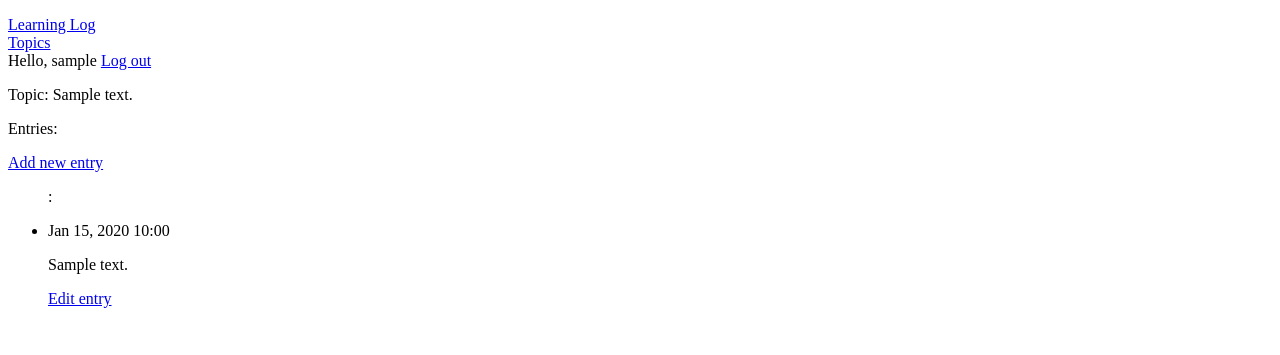
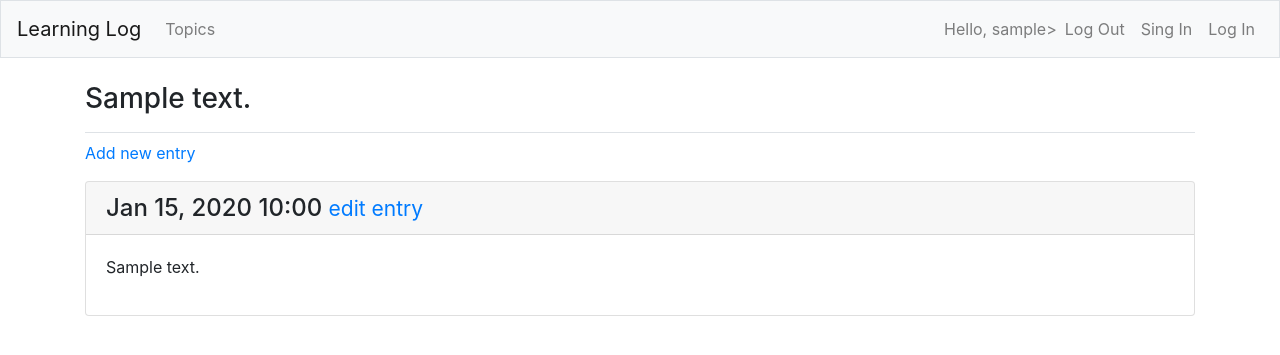
Before and after one commit to MaksiOksi/Learning_Log, a Django app: page /topic/1/ in a window 1280 px wide. Shown: the top 355 px of the page. Run offline with Django 4.2, Linux system fonts and the light colour scheme; a user stored in the database is signed in; tables that the repository leaves empty hold one stand-in row (values such as "Sample post"); some libraries are stand-ins or nearby versions.

Commit message:
edit views and visual of site

```diff
--- a/learning_log_app/models.py
+++ b/learning_log_app/models.py
@@ -1,8 +1,10 @@
+from django.contrib.auth.models import User
 from django.db import models
 
 
 # Create your models here.
 class Topic(models.Model):
+    owner = models.ForeignKey(User, on_delete=models.CASCADE)
     text = models.CharField(max_length=200)
     date_added = models.DateTimeField(auto_now_add=True)
 
--- a/learning_log_app/templates/learning_log_app/base.html
+++ b/learning_log_app/templates/learning_log_app/base.html
@@ -1,29 +1,58 @@
-<!DOCTYPE html>
+<!doctype html>
 <html lang="en">
 <head>
+    {% load bootstrap4 %}
     <meta charset="UTF-8">
-    <title></title>
+    <meta name="viewport" content= "width=device-width, initial-scale=1,
+    shrink-to-fit=no">
+    <title>Learning Log</title>
+
+    {% bootstrap_css %}
+    {% bootstrap_javascript jquery='full' %}
+
 </head>
 <body>
+  <nav class="navbar navbar-expand-md navbar-light bg-light mb-4 border">
+    <a class="navbar-brand" href="{% url 'learning_log_app:index' %}">
+        Learning Log</a>
 
-<p>
-    <a href="{% url 'learning_log_app:index' %}">Learning Log</a>
-      <br>
-      <a href="{% url 'learning_log_app:topics' %}">Topics</a>
-      <br>
-    {% if user.is_authenticated %}
-      Hello, {{ user.username }}
-      <a href="{% url 'users:logout' %}">Log out</a>
-      <br>
-    {% else %}
-      <a href="{% url 'users:register' %}">Sing in</a>
-      <br>
-      <a href="{% url 'users:login' %}">Log in</a>
-    {% endif %}
-</p>
+    <button class="navbar-toggler" type="button" data-toggler="collapse"
+    data-target="#navbarCollapse" aria-controls="navbarCollapse"
+    aria-expanded="false" aria-label="Toggle navigation">
+    <span class="navbar-toggler-icon"></span></button>
+      <div class="collapse navbar-collapse" id="navbarCollapse">
+        <ul class="navbar-nav mr-auto">
+            <li class="nav-item">
+                <a class="nav-link" href="{% url 'learning_log_app:topics' %}">
+                    Topics</a></li>
+        </ul>
+        <ul class="navbar-nav ml-auto">
+            {% if user.is_authenticated %}
+              <li class="nav-item">
+                <span class="navbar-text">Hello, {{ user.username }}></span>
+              </li>
+              <li class="nav-item">
+                <a class="nav-link" href="{% url 'users:logout' %}">Log Out</a>
+              </li>
+              <li class="nav-item">
+                <a class="nav-link" href="{% url 'users:register' %}">Sing In</a>
+              </li>
+              <li class="nav-item">
+                <a class="nav-link" href="{% url 'users:login' %}">Log In</a></li>
+            {% endif %}
+        </ul>
+    </div>
+  </nav>
 
-{% block content %}
-{% endblock content %}
+  <main role="main" class="container">
+    <div class="pb-2 mb-2 border-bottom">
+        {% block page_header %}{% endblock page_header %}
+    </div>
+    <div>
+        {% block content %}{% endblock content %}
+    </div>
+  </main>
 
 </body>
+
 </html>
--- a/learning_log_app/templates/learning_log_app/topic.html
+++ b/learning_log_app/templates/learning_log_app/topic.html
@@ -8,27 +8,30 @@
 
 {% extends 'learning_log_app/base.html' %}
 
+{% block page_header %}
+  <h3>{{ topic }}</h3>
+{% endblock page_header %}
+
 {% block content %}
-  <p>Topic: {{ topic }}</p>
-
-  <p>Entries:</p>
   <p>
     <a href="{% url 'learning_log_app:new_entry' topic.id %}">Add new entry</a>
   </p>
 
-    <ul>
-      {% for entry in entries %}:
-        <li>
-          <p>{{ entry.date_added|date:'M d, Y H:i' }}</p>
-          <p>{{ entry.text|linebreaks }}</p>
-          <p>
-            <a href="{% url 'learning_log_app:edit_entry' entry.id %}">Edit entry</a>
-          </p>
-        </li>
-      {% empty %}
-        <li>There are no entries yet.</li>
-      {% endfor %}
-    </ul>
+  {% for entry in entries %}
+    <div class="card mb-3">
+      <h4 class="card-header">
+        {{ entry.date_added|date:'M d, Y H:i' }}
+        <small><a href="{% url 'learning_log_app:edit_entry' entry.id %}">
+          edit entry</a></small>
+      </h4>
+      <div class="card-body">
+        {{ entry.text|linebreaks }}
+      </div>
+    </div>
+
+  {% empty %}
+    <p>There are no entries for this topic yet.</p>
+  {% endfor %}
 
 {% endblock content %}
 
--- a/learning_log_app/views.py
+++ b/learning_log_app/views.py
@@ -1,4 +1,6 @@
 from django.shortcuts import render, redirect
+from django.contrib.auth.decorators import login_required
+from django.http import Http404
 
 from .models import Topic, Entry
 from .forms import TopicForm, EntryForm
@@ -7,20 +9,24 @@
 def index(request):
     return render(request, 'learning_log_app/index.html')
 
-
+@login_required
 def topics(request):
-    topics = Topic.objects.order_by('date_added')
+    topics = Topic.objects.filter(owner=request.user).order_by('date_added')
     context = {'topics': topics}
     return render(request, 'learning_log_app/topics.html', context)
 
-
+@login_required
 def topic(request, topic_id):
     topic = Topic.objects.get(id=topic_id)
+    # Make sure that user is owner
+    if topic.owner != request.user:
+        raise Http404
+
     entries = topic.entry_set.order_by('-date_added')
     context = {'topic': topic, 'entries': entries}
     return render(request, 'learning_log_app/topic.html', context)
 
-
+@login_required
 def new_topic(request):
     # Empty form
     if request.method != 'POST':
@@ -29,13 +35,15 @@
     else:
         form = TopicForm(data=request.POST)
         if form.is_valid():
-            form.save()
+            new_topic = form.save(commit=False)
+            new_topic.owner = request.user
+            new_topic.save()
             return redirect('learning_log_app:topics')
     # Show empty or not valid form
     context = {'form': form}
     return render(request, 'learning_log_app/new_topic.html', context)
 
-
+@login_required
 def new_entry(request, topic_id):
     topic = Topic.objects.get(id=topic_id)
     # Empty form
@@ -54,11 +62,13 @@
     context = {'topic': topic, 'form': form}
     return render(request, 'learning_log_app/new_entry.html', context)
 
-
+@login_required
 def edit_entry(request, entry_id):
     # Edit an existing entry
     entry = Entry.objects.get(id=entry_id)
     topic = entry.topic
+    if topic.owner != request.user:
+        raise Http404
 
     if request.method != 'POST':
         # Initial request; pre-fill form with the current entry
--- a/learning_log_project/settings.py
+++ b/learning_log_project/settings.py
@@ -26,13 +26,15 @@
 DEBUG = True
 
 ALLOWED_HOSTS = []
-
+# My Settings
+LOGIN_URL = 'users:login'
 
 # Application definition
 
 INSTALLED_APPS = [
     'learning_log_app',
     'users',
+    'bootstrap4',
 
     'django.contrib.admin',
     'django.contrib.auth',
--- a/users/templates/registration/register.html
+++ b/users/templates/registration/register.html
@@ -9,7 +9,7 @@
 
 {% block content %}
 
-  <form method="post" action="{% url 'users:register' %}">Sing in
+  <form method="post" action="{% url 'users:register' %}"><h1>Registration</h1>
     {% csrf_token %}
     {{ form.as_p }}
 
```
Also changed, not shown: learning_log_app/templates/learning_log_app/index.html (+11 -3 lines), learning_log_app/templates/learning_log_app/topics.html (+8 -8 lines), users/templates/registration/login.html (+11 -9 lines), learning_log_app/migrations/0003_topic_owner.py (added).
